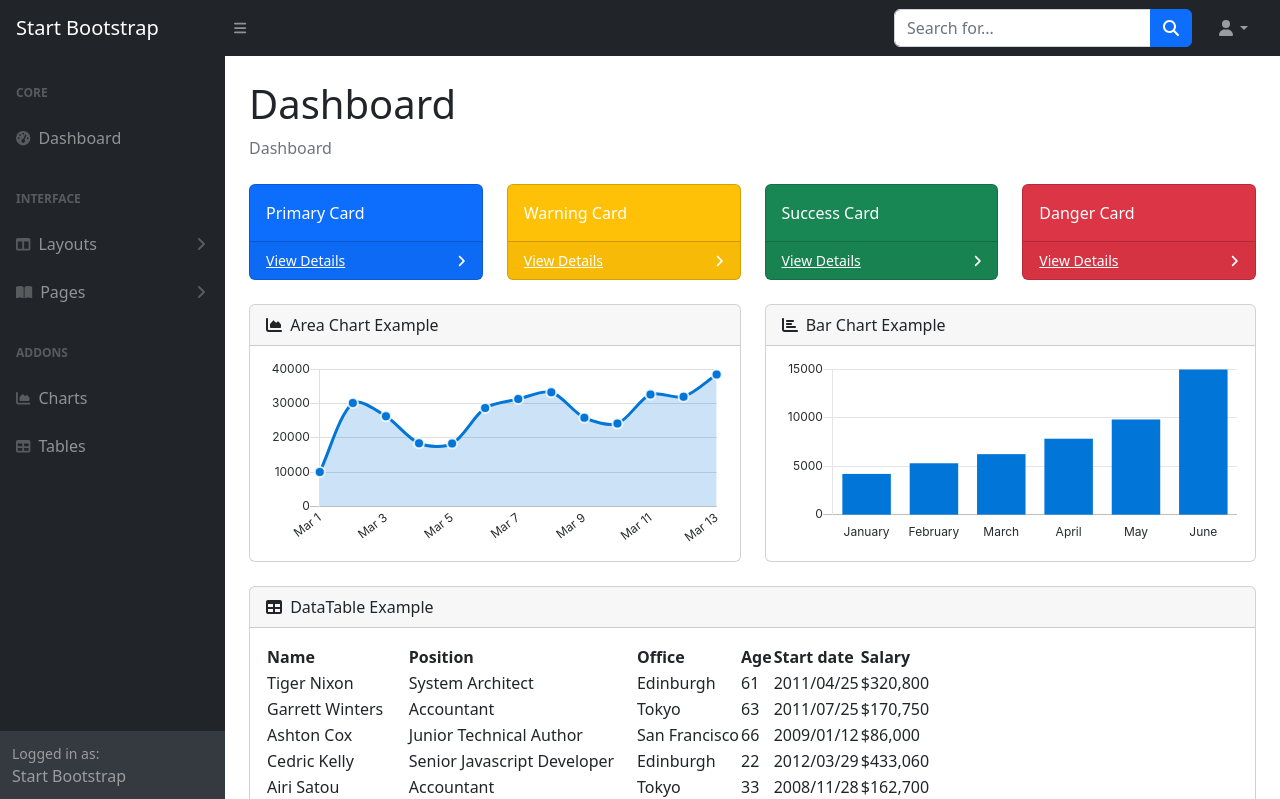
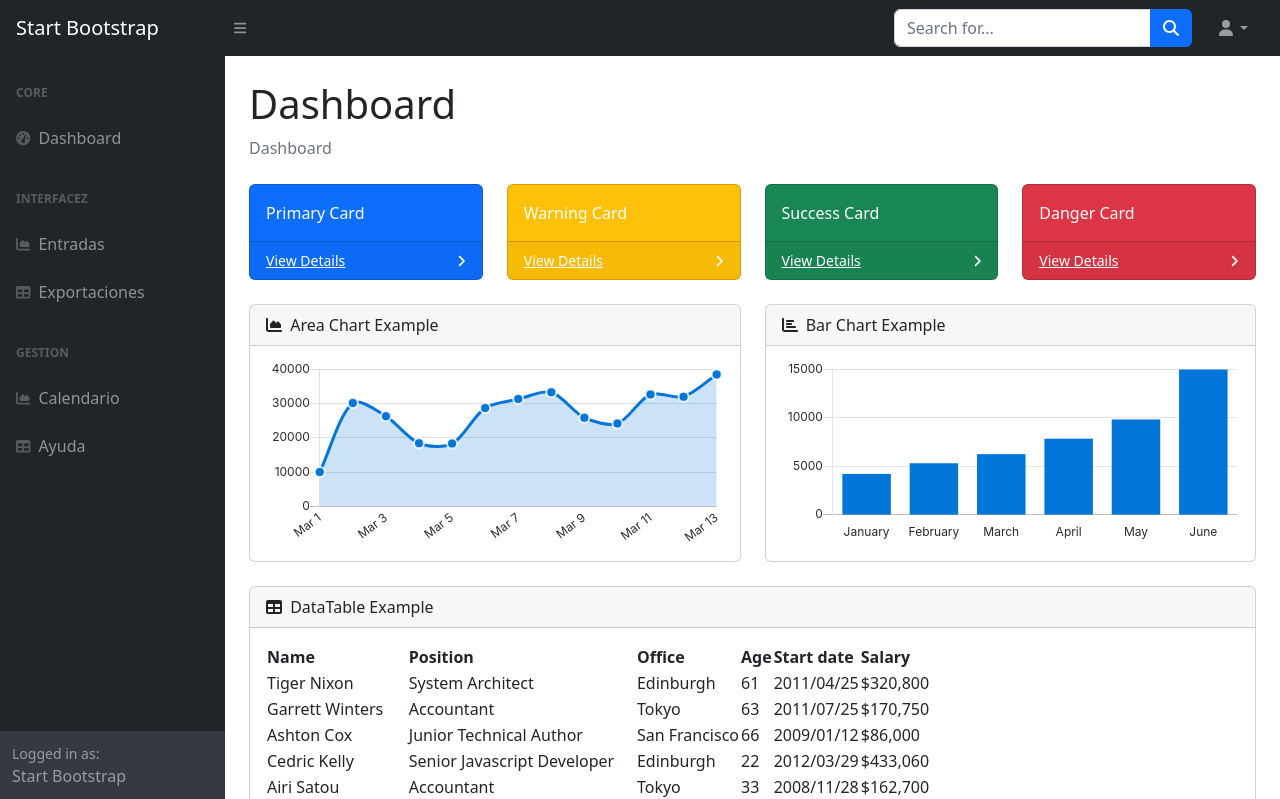
Before and after one commit to BrianVdeV/IntranetTallerWeb, a PHP site: page / in a window 1280 px wide. Shown: the top 799 px of the page. Run offline with PHP 8.4, Linux system fonts and the light colour scheme; some libraries are stand-ins or nearby versions.

Commit message:
no recuerdo jaja xd

```diff
--- a/index.php
+++ b/index.php
@@ -6,7 +6,7 @@
         <meta name="viewport" content="width=device-width, initial-scale=1, shrink-to-fit=no" />
         <meta name="description" content="" />
         <meta name="author" content="" />
-        <title>Dashboard - SB Admin</title>
+        <title>Dashboard - Cultivos del Sol</title>
         <link href="https://cdn.jsdelivr.net/npm/simple-datatables@7.1.2/dist/style.min.css" rel="stylesheet" />
         <link href="css/styles.css" rel="stylesheet" />
         <script src="https://use.fontawesome.com/releases/v6.3.0/js/all.js" crossorigin="anonymous"></script>
@@ -47,57 +47,23 @@
                                 <div class="sb-nav-link-icon"><i class="fas fa-tachometer-alt"></i></div>
                                 Dashboard
                             </a>
-                            <div class="sb-sidenav-menu-heading">Interface</div>
-                            <a class="nav-link collapsed" href="#" data-bs-toggle="collapse" data-bs-target="#collapseLayouts" aria-expanded="false" aria-controls="collapseLayouts">
-                                <div class="sb-nav-link-icon"><i class="fas fa-columns"></i></div>
-                                Layouts
-                                <div class="sb-sidenav-collapse-arrow"><i class="fas fa-angle-down"></i></div>
-                            </a>
-                            <div class="collapse" id="collapseLayouts" aria-labelledby="headingOne" data-bs-parent="#sidenavAccordion">
-                                <nav class="sb-sidenav-menu-nested nav">
-                                    <a class="nav-link" href="layout-static.html">Static Navigation</a>
-                                    <a class="nav-link" href="layout-sidenav-light.html">Light Sidenav</a>
-                                </nav>
-                            </div>
-                            <a class="nav-link collapsed" href="#" data-bs-toggle="collapse" data-bs-target="#collapsePages" aria-expanded="false" aria-controls="collapsePages">
-                                <div class="sb-nav-link-icon"><i class="fas fa-book-open"></i></div>
-                                Pages
-                                <div class="sb-sidenav-collapse-arrow"><i class="fas fa-angle-down"></i></div>
-                            </a>
-                            <div class="collapse" id="collapsePages" aria-labelledby="headingTwo" data-bs-parent="#sidenavAccordion">
-                                <nav class="sb-sidenav-menu-nested nav accordion" id="sidenavAccordionPages">
-                                    <a class="nav-link collapsed" href="#" data-bs-toggle="collapse" data-bs-target="#pagesCollapseAuth" aria-expanded="false" aria-controls="pagesCollapseAuth">
-                                        Authentication
-                                        <div class="sb-sidenav-collapse-arrow"><i class="fas fa-angle-down"></i></div>
-                                    </a>
-                                    <div class="collapse" id="pagesCollapseAuth" aria-labelledby="headingOne" data-bs-parent="#sidenavAccordionPages">
-                                        <nav class="sb-sidenav-menu-nested nav">
-                                            <a class="nav-link" href="login.html">Login</a>
-                                            <a class="nav-link" href="register.html">Register</a>
-                                            <a class="nav-link" href="password.html">Forgot Password</a>
-                                        </nav>
-                                    </div>
-                                    <a class="nav-link collapsed" href="#" data-bs-toggle="collapse" data-bs-target="#pagesCollapseError" aria-expanded="false" aria-controls="pagesCollapseError">
-                                        Error
-                                        <div class="sb-sidenav-collapse-arrow"><i class="fas fa-angle-down"></i></div>
-                                    </a>
-                                    <div class="collapse" id="pagesCollapseError" aria-labelledby="headingOne" data-bs-parent="#sidenavAccordionPages">
-                                        <nav class="sb-sidenav-menu-nested nav">
-                                            <a class="nav-link" href="401.html">401 Page</a>
-                                            <a class="nav-link" href="404.html">404 Page</a>
-                                            <a class="nav-link" href="500.html">500 Page</a>
-                                        </nav>
-                                    </div>
-                                </nav>
-                            </div>
-                            <div class="sb-sidenav-menu-heading">Addons</div>
+                            <div class="sb-sidenav-menu-heading">Interfacez</div>
                             <a class="nav-link" href="charts.html">
                                 <div class="sb-nav-link-icon"><i class="fas fa-chart-area"></i></div>
-                                Charts
+                                Entradas
                             </a>
                             <a class="nav-link" href="tables.html">
                                 <div class="sb-nav-link-icon"><i class="fas fa-table"></i></div>
-                                Tables
+                                Exportaciones
+                            </a>
+                            <div class="sb-sidenav-menu-heading">Gestion</div>
+                            <a class="nav-link" href="charts.html">
+                                <div class="sb-nav-link-icon"><i class="fas fa-chart-area"></i></div>
+                                Calendario
+                            </a>
+                            <a class="nav-link" href="tables.html">
+                                <div class="sb-nav-link-icon"><i class="fas fa-table"></i></div>
+                                Ayuda
                             </a>
                         </div>
                     </div>
```
